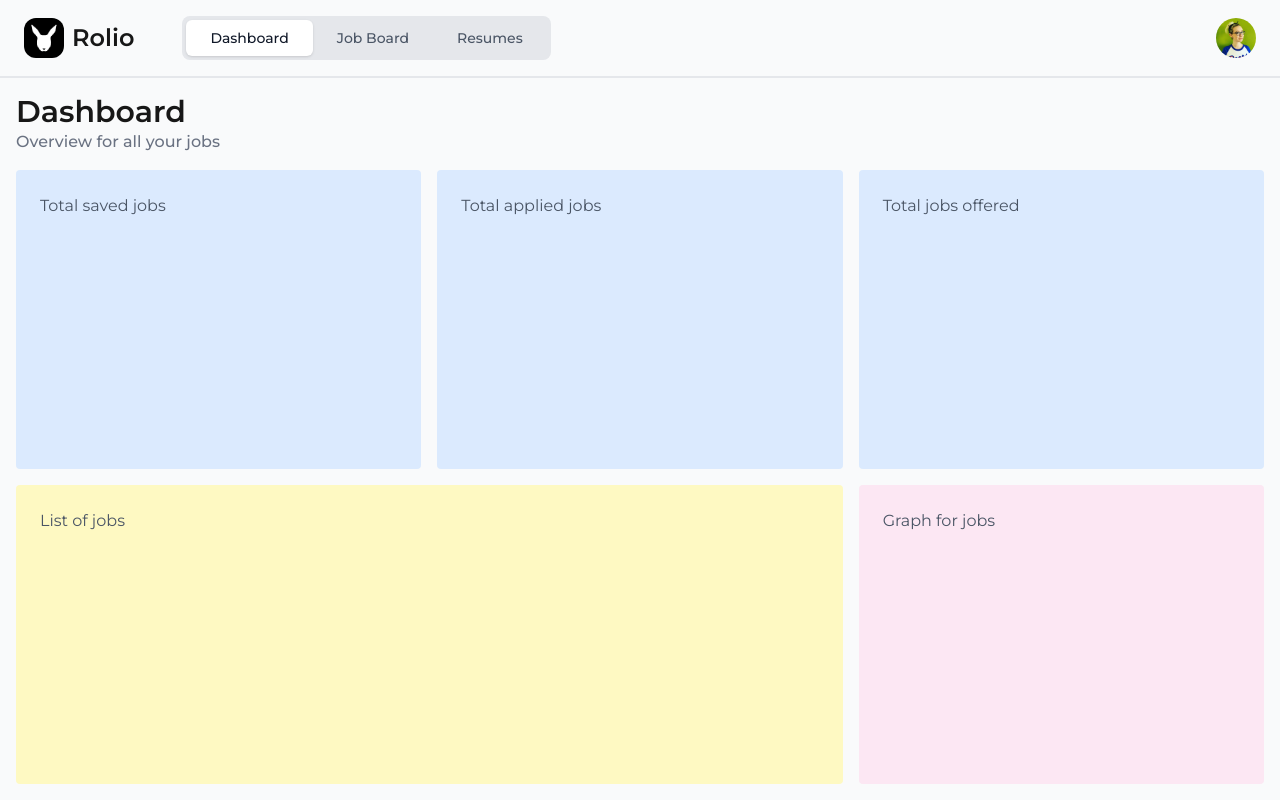
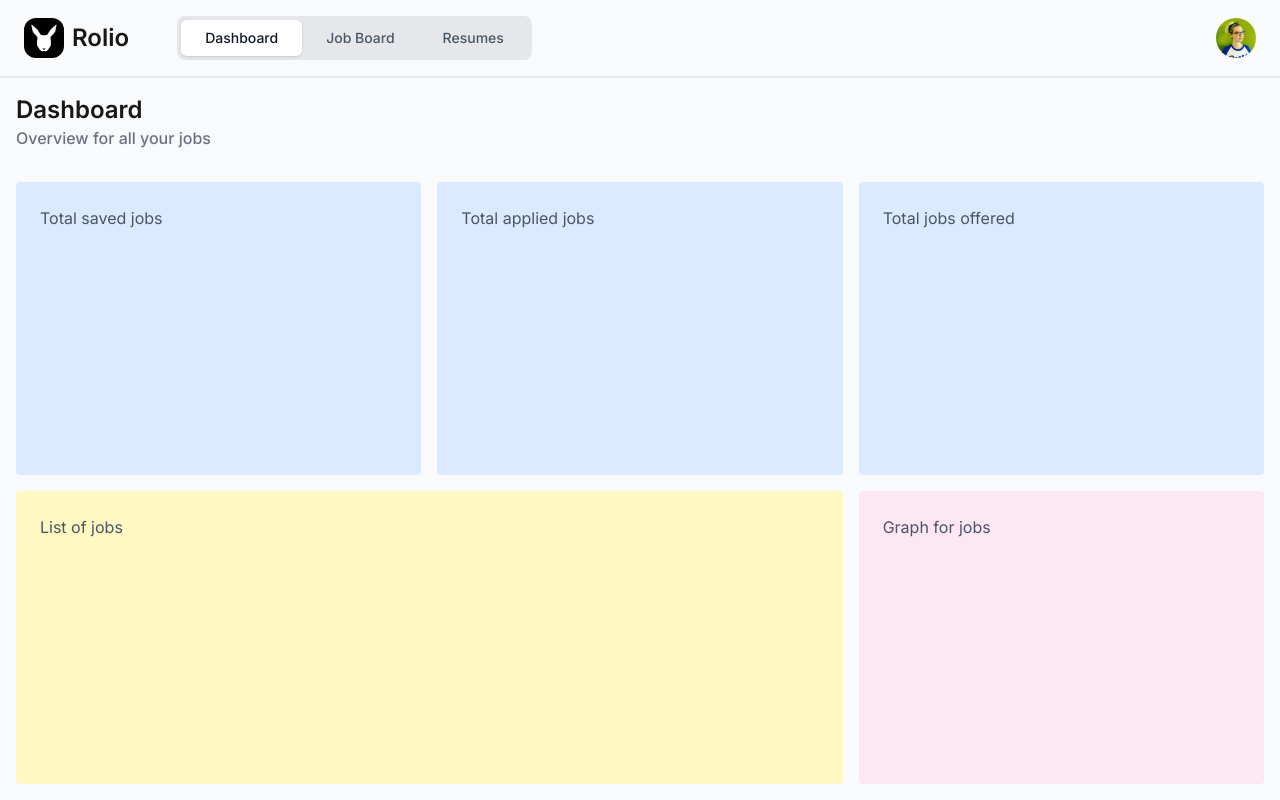
Before and after one commit to bidhan-skybase/Rolio-frontend, a Next.js app: page /dashboard in a window 1280 px wide. Built offline with nearby package versions, Linux system fonts and the light colour scheme.

Commit message:
style: Page layout of static pages

```diff
--- a/src/app/[tab]/dashboard.tsx
+++ b/src/app/[tab]/dashboard.tsx
@@ -2,8 +2,8 @@ export default function Dashboard() {
 
     return (
         <>
-            <div className='pt-4 px-4'>
-                <p className='text-3xl font-semibold'>Dashboard</p>
+            <div className='pt-4 px-4 pb-4'>
+                <p className='text-2xl font-semibold'>Dashboard</p>
                 <p className='text-[16px] font-medium text-gray-500'>Overview for all your jobs</p>
             </div>
             <main className="flex-1 p-4 overflow-auto">
--- a/src/app/[tab]/job-board.tsx
+++ b/src/app/[tab]/job-board.tsx
@@ -1,9 +1,14 @@
 export default function JobBoard() {
     return (
         <>
-            <div className='pt-4 px-4'>
-                <p className='text-3xl font-semibold'>Job Board</p>
-                <p className='text-[16px] font-medium text-gray-500'>Browse and apply to jobs</p>
+            <div className='pt-4 px-4 pb-4 flex flex-row justify-between'>
+                <div>
+                    <p className='text-2xl font-semibold'>Job Board</p>
+                    <p className='text-[16px] font-medium text-gray-500'>Browse and apply to jobs</p>
+                </div>
+
+                <button className="btn shadow-none rounded-[4px]">Add Job</button>
+
             </div>
             <main className="flex-1 p-4 overflow-auto">
                 <div className="grid grid-cols-1 md:grid-cols-2 lg:grid-cols-3 gap-4 h-full">
--- a/src/app/[tab]/resumes.tsx
+++ b/src/app/[tab]/resumes.tsx
@@ -1,8 +1,8 @@
 export default function Resumes() {
     return (
         <>
-            <div className='pt-4 px-4'>
-                <p className='text-3xl font-semibold'>Resumes</p>
+            <div className='pt-4 px-4 pb-4'>
+                <p className='text-2xl font-semibold'>Resumes</p>
                 <p className='text-[16px] font-medium text-gray-500'>Manage your resumes and cover letters</p>
             </div>
             <main className="flex-1 p-4 overflow-auto">
--- a/src/app/layout.tsx
+++ b/src/app/layout.tsx
@@ -1,5 +1,5 @@
 import type { Metadata } from "next";
-import { Geist, Geist_Mono, Montserrat} from "next/font/google";
+import { Geist, Geist_Mono, Montserrat,Inter} from "next/font/google";
 import "./globals.css";
 
 const geistSans = Geist({
@@ -13,6 +13,9 @@ const geistMono = Geist_Mono({
 });
 
 const montserrat=Montserrat({
+    subsets:['latin']
+});
+const inter=Inter({
     subsets:['latin']
 })
 
@@ -29,7 +32,7 @@ export default function RootLayout({
   return (
     <html lang="en">
       <body
-        className={` ${montserrat.className} antialiased`}
+        className={` ${inter.className} antialiased`}
       >
         {children}
       </body>
```
